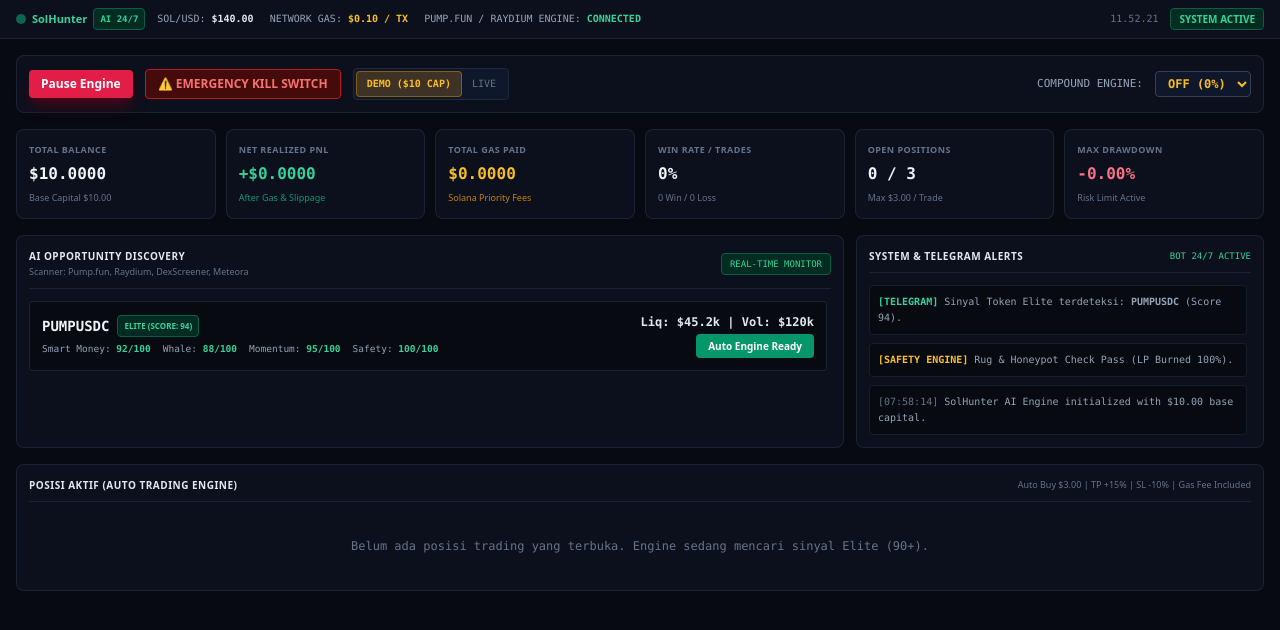
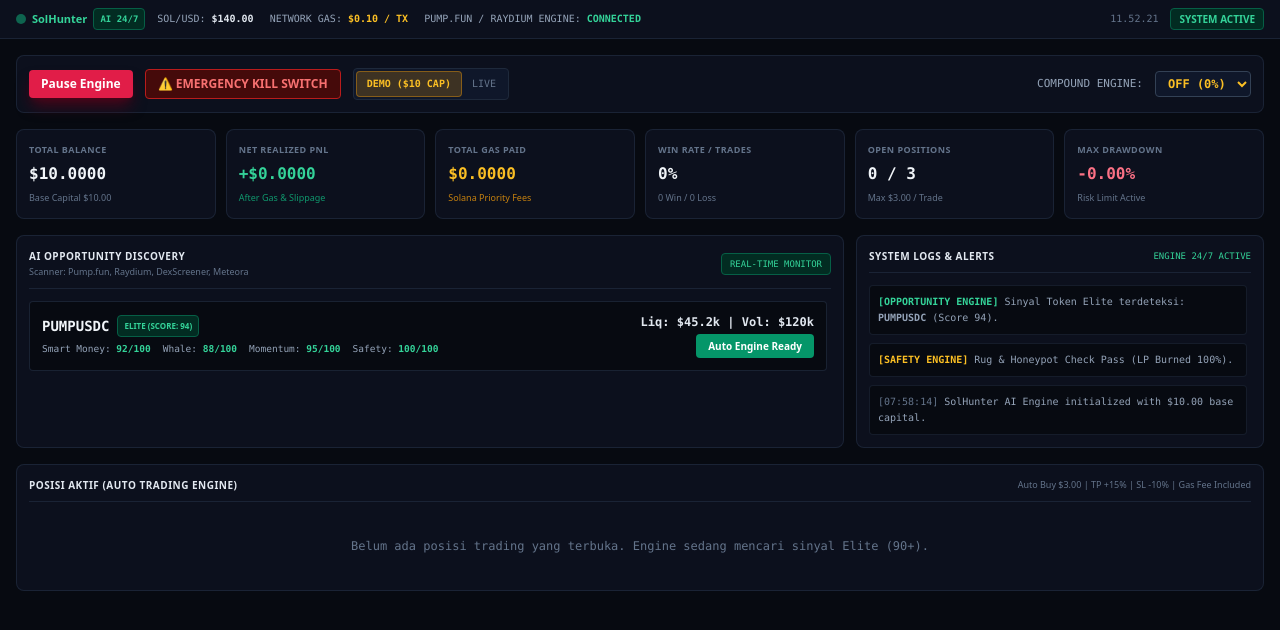
Before and after one commit to winsukses351-oss/solana-bot, a website: page public/index.html in a window 1280 px wide. Drawn offline with nearby package versions, Linux system fonts and the light colour scheme.

Commit message:
Update alerts section to remove Telegram references

```diff
--- a/public/index.html
+++ b/public/index.html
@@ -146,16 +146,16 @@
           </div>
         </div>
 
-        <!-- TELEGRAM ALERTS & LIVE FEEDS -->
+        <!-- SYSTEM LOGS & ALERTS (TELEGRAM REMOVED) -->
         <div class="bg-[#0c101d] rounded-lg border border-slate-800/80 p-3 space-y-3">
           <div class="flex items-center justify-between border-b border-slate-800/80 pb-2">
-            <h2 class="font-bold text-slate-200 uppercase tracking-wider text-[10px]">SYSTEM & TELEGRAM ALERTS</h2>
-            <span class="text-[9px] text-emerald-400 font-mono">BOT 24/7 ACTIVE</span>
+            <h2 class="font-bold text-slate-200 uppercase tracking-wider text-[10px]">SYSTEM LOGS & ALERTS</h2>
+            <span class="text-[9px] text-emerald-400 font-mono">ENGINE 24/7 ACTIVE</span>
           </div>
 
           <div id="feed-logs" class="space-y-2 max-h-80 overflow-y-auto pr-1 font-mono text-[10px]">
             <div class="p-2 bg-[#070a11] rounded border border-slate-800/60 text-slate-400">
-              <span class="text-emerald-400 font-bold">[TELEGRAM]</span> Sinyal Token Elite terdeteksi: <strong>PUMPUSDC</strong> (Score 94).
+              <span class="text-emerald-400 font-bold">[OPPORTUNITY ENGINE]</span> Sinyal Token Elite terdeteksi: <strong>PUMPUSDC</strong> (Score 94).
             </div>
             <div class="p-2 bg-[#070a11] rounded border border-slate-800/60 text-slate-400">
               <span class="text-amber-400 font-bold">[SAFETY ENGINE]</span> Rug & Honeypot Check Pass (LP Burned 100%).
```
